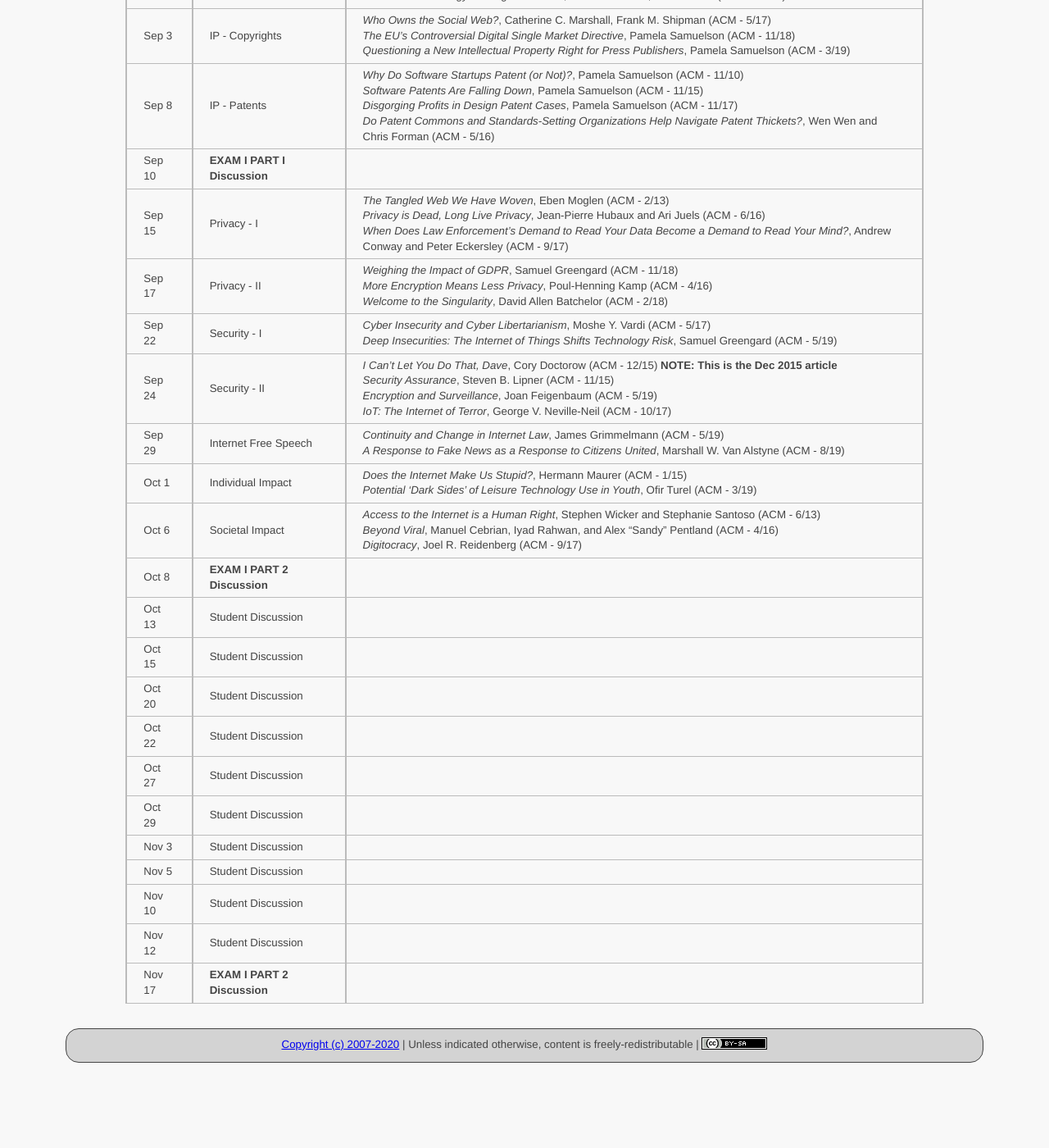
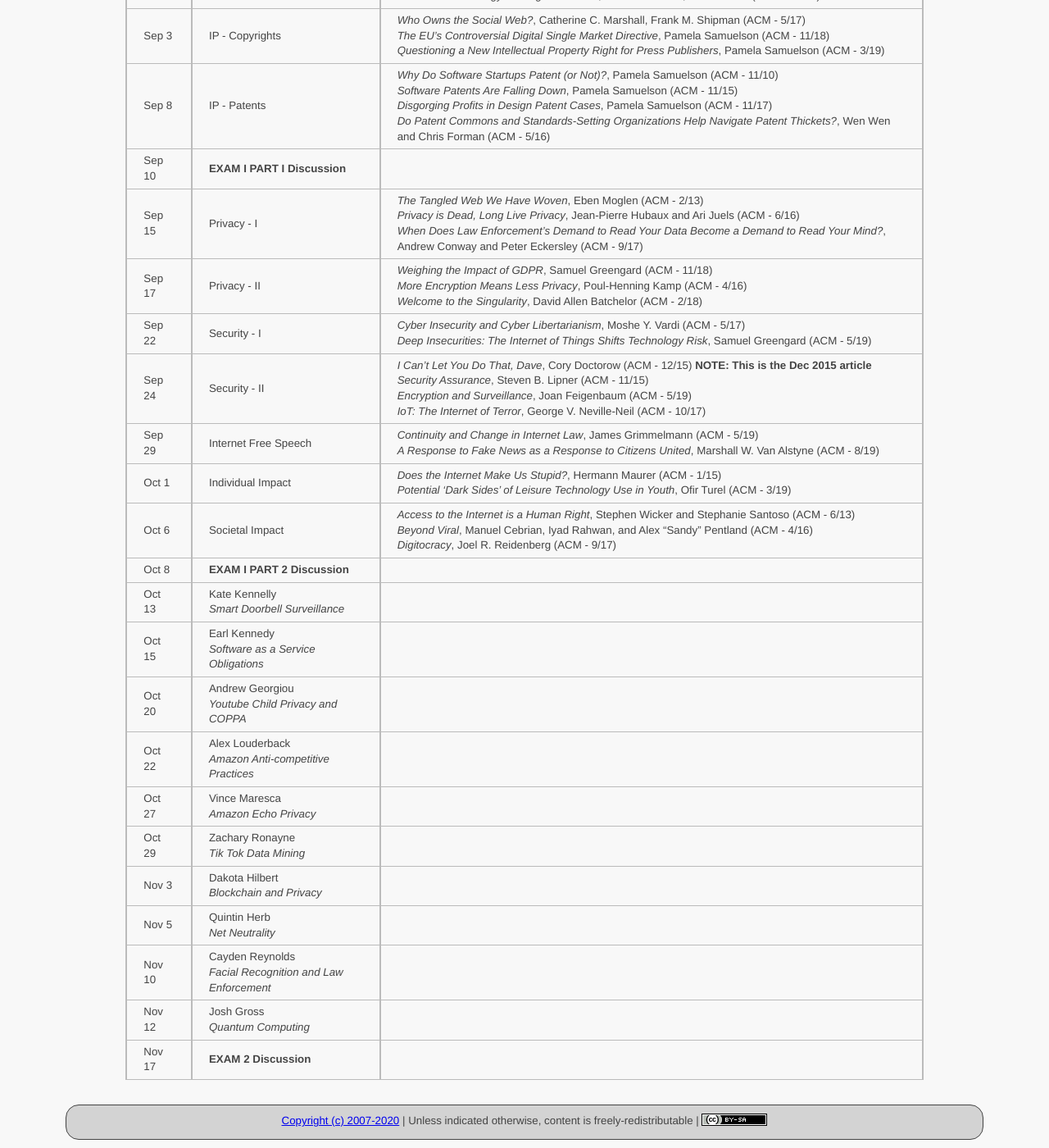
Before and after one commit to ycpcs/cs456-fall2020, a Jekyll site: the page built from schedule/index.md, in a window 1280 px wide and 1400 px high, scrolled down 470 px. Shown: the whole window at 82% size. Built offline with Jekyll 4.4.1, drawn with Linux system fonts in a browser that asks for light colours; before the commit the page ends 1776 px from its top, so only the background shows below that.

Commit message:
add student topics
add student topics

```diff
--- a/schedule/index.md
+++ b/schedule/index.md
@@ -28,17 +28,17 @@ All reading materials can be accessed via [Schmidt Library](http://library.ycp.e
 > Oct 1   | Individual Impact    | *Does the Internet Make Us Stupid?*, Hermann Maurer (ACM - 1/15)  <br /> *Potential ‘Dark Sides’ of Leisure Technology Use in Youth*, Ofir Turel (ACM - 3/19)|
 > Oct 6   | Societal Impact      | *Access to the Internet is a Human Right*, Stephen Wicker and Stephanie Santoso (ACM - 6/13) <br /> *Beyond Viral*, Manuel Cebrian, Iyad Rahwan, and Alex "Sandy" Pentland (ACM - 4/16) <br /> *Digitocracy*, Joel R. Reidenberg (ACM - 9/17)|
 > Oct 8   | **EXAM I PART 2 Discussion** | |
-> Oct 13  | Student Discussion | |
-> Oct 15  | Student Discussion | |
-> Oct 20  | Student Discussion | |
-> Oct 22  | Student Discussion | |
-> Oct 27  | Student Discussion | |
-> Oct 29  | Student Discussion | |
-> Nov 3   | Student Discussion | |
-> Nov 5   | Student Discussion | |
-> Nov 10  | Student Discussion | |
-> Nov 12  | Student Discussion | |
-> Nov 17  | **EXAM I PART 2 Discussion** | |
+> Oct 13  | Kate Kennelly <br> *Smart Doorbell Surveillance* | |
+> Oct 15  | Earl Kennedy <br> *Software as a Service Obligations* | |
+> Oct 20  | Andrew Georgiou <br> *Youtube Child Privacy and COPPA* | |
+> Oct 22  | Alex Louderback <br> *Amazon Anti-competitive Practices* | |
+> Oct 27  | Vince Maresca <br> *Amazon Echo Privacy* | |
+> Oct 29  | Zachary Ronayne <br> *Tik Tok Data Mining* | |
+> Nov 3   | Dakota Hilbert <br> *Blockchain and Privacy* | |
+> Nov 5   | Quintin Herb <br> *Net Neutrality* | |
+> Nov 10  | Cayden Reynolds <br> *Facial Recognition and Law Enforcement* | |
+> Nov 12  | Josh Gross <br> *Quantum Computing* | |
+> Nov 17  | **EXAM 2 Discussion** | |
 
 
 
```
Also changed, not shown: index.md (+1 -0 lines).
